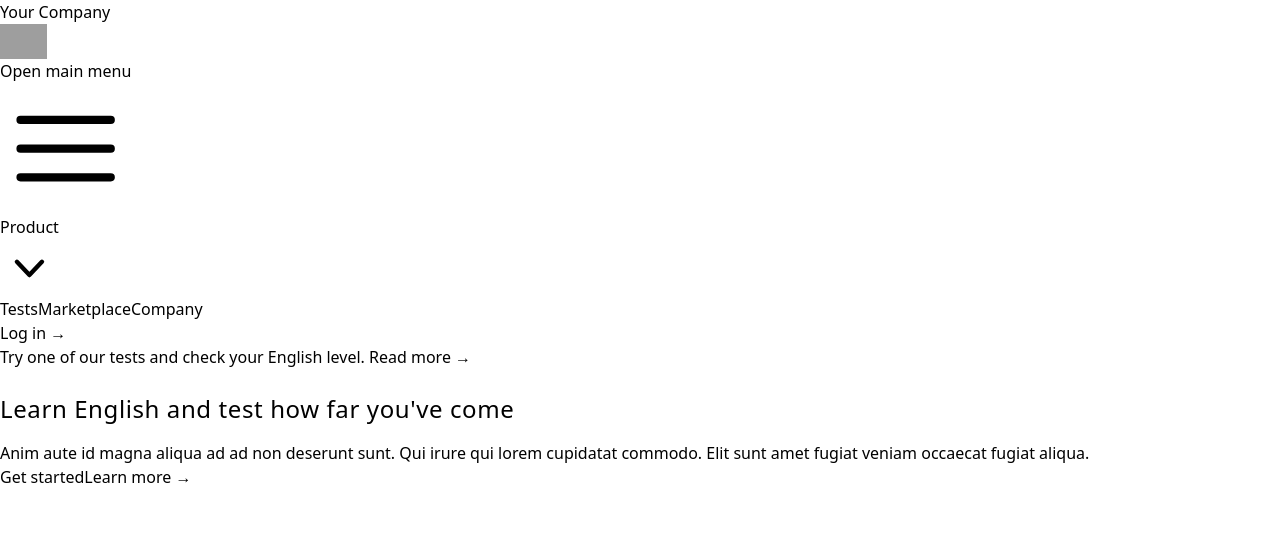
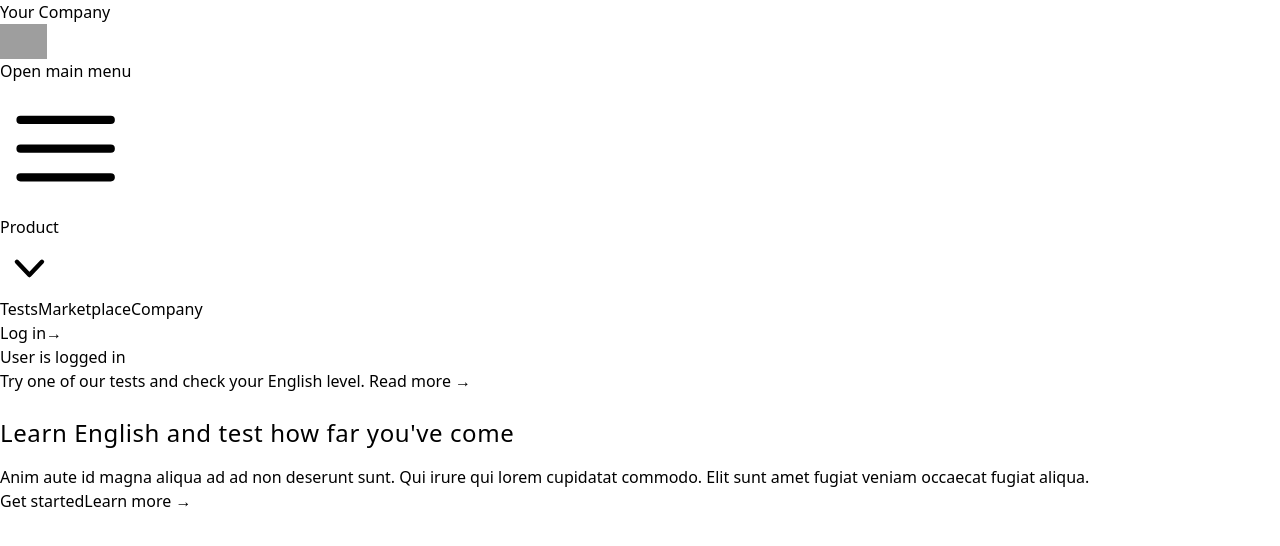
Before and after one commit to milan-mal/dashik-test, a React (Vite) app: page / in a window 1280 px wide. Shown: the top 546 px of the page. Built offline with nearby package versions, Linux system fonts and the light colour scheme; grey boxes are pictures that could not be loaded.

Commit message:
added signal to handle login

```diff
--- a/package.json
+++ b/package.json
@@ -12,6 +12,7 @@
   "dependencies": {
     "@headlessui/react": "^1.7.17",
     "@heroicons/react": "^2.0.18",
+    "@preact/signals-react": "^2.0.1",
     "axios": "^1.6.0",
     "firebase": "^10.6.0",
     "prop-types": "^15.8.1",
--- a/src/components/HeaderMenu.jsx
+++ b/src/components/HeaderMenu.jsx
@@ -1,3 +1,4 @@
+import { signal } from '@preact/signals-react'
 import React, { Fragment, useState, useEffect } from 'react'
 import { Link, useSearchParams } from 'react-router-dom'
 
@@ -32,16 +33,15 @@ function classNames(...classes) {
   return classes.filter(Boolean).join(' ')
 }
 
+const login = signal(false)
+
 export default function HeaderMenu() {
   const [mobileMenuOpen, setMobileMenuOpen] = useState(false)
-  const [login, setLogin] = useState(null)
   const [searchParams] = useSearchParams()
 
   useEffect(() => {
-    // Function to parse query parameters
     const parseQueryParams = () => {
-      const login = searchParams.get('login')
-      setLogin(login)
+      login.value = searchParams.get('login')
     }
 
     parseQueryParams()
@@ -130,7 +130,7 @@ export default function HeaderMenu() {
             className="text-sm font-semibold leading-6 text-gray-900"
             // onClick=""
           >
-            Log in <span aria-hidden="true">&rarr;</span>
+            Log in<span aria-hidden="true">&rarr;</span>
           </a>
         </div>
         <div className="hidden text-sm font-semibold leading-6 text-gray-900 lg:flex lg:flex-1 lg:justify-end">
```
Also changed, not shown: 1 other file (tests, documents, lock files or other folders).
